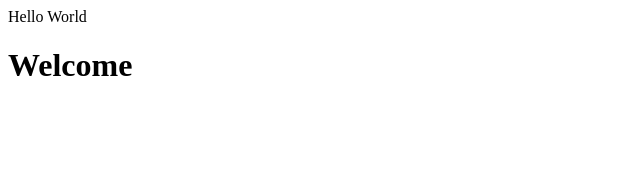
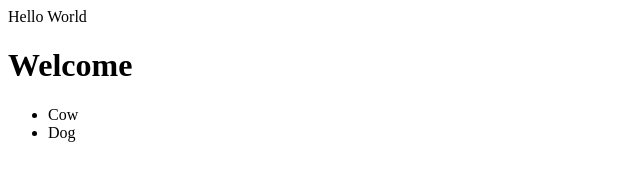
Before and after one commit to rohit-behera/DemoGit, a plain HTML site: page index.html in a window 1280 px wide. Shown: the full height of the page, 0-640 px from the left. Drawn offline with Linux system fonts and the light colour scheme.

Commit message:
Modified index

```diff
--- a/index.html
+++ b/index.html
@@ -1,2 +1,6 @@
 <p>Hello World</p>
 <h1>Welcome</h1>
+<ul>
+    <li>Cow</li>
+    <li>Dog</li>
+</ul>
```
